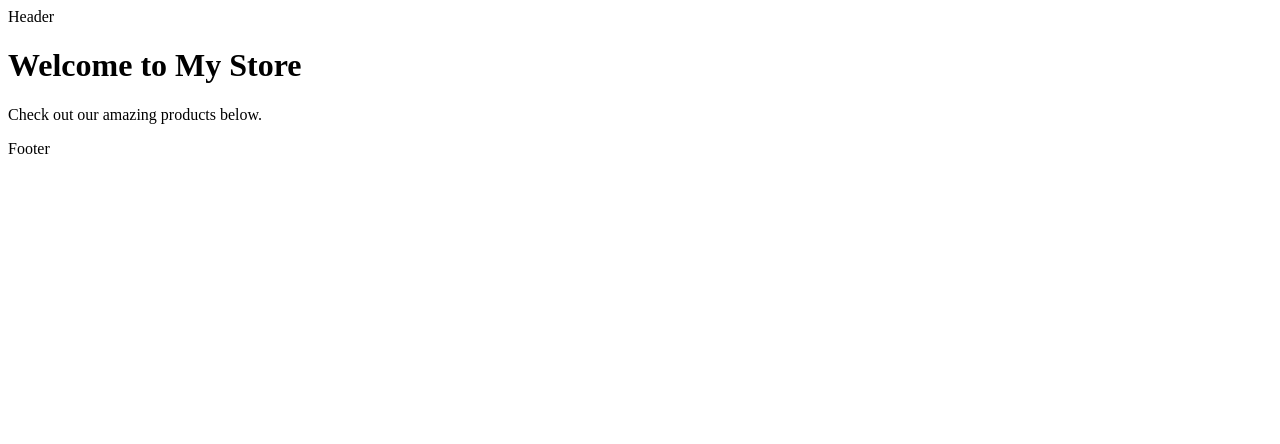
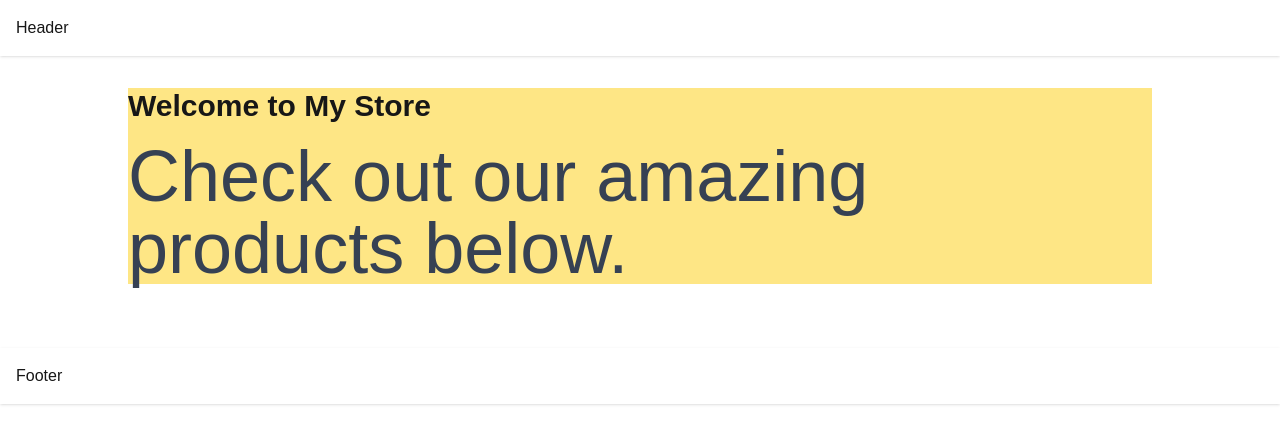
Before and after one commit to dev-dabid/next-ecommerce, a Next.js app: page / in a window 1280 px wide. Shown: the top 444 px of the page. Built offline with nearby package versions, Linux system fonts and the light colour scheme.

Commit message:
update: tailwind

```diff
--- a/package.json
+++ b/package.json
@@ -10,18 +10,19 @@
   },
   "dependencies": {
     "next": "16.1.6",
+    "postcss": "^8.5.8",
     "react": "19.2.3",
     "react-dom": "19.2.3"
   },
   "devDependencies": {
-    "@tailwindcss/postcss": "^4",
+    "@tailwindcss/postcss": "^4.2.1",
     "@types/node": "^20",
     "@types/react": "^19",
     "@types/react-dom": "^19",
     "babel-plugin-react-compiler": "1.0.0",
     "eslint": "^9",
     "eslint-config-next": "16.1.6",
-    "tailwindcss": "^4",
+    "tailwindcss": "^4.2.1",
     "typescript": "^5"
   }
 }
--- a/src/app/layout.tsx
+++ b/src/app/layout.tsx
@@ -1,3 +1,5 @@
+import "./globals.css";
+
 export default function RootLayout({
   children,
 }: {
--- a/src/app/page.tsx
+++ b/src/app/page.tsx
@@ -1,6 +1,6 @@
 export default function HomePage() {
   return (
-    <div className="max-w-5xl mx-auto">
+    <div className="max-w-5xl mx-auto bg-amber-200 w-full text-7xl">
       <h1 className="text-3xl font-bold mb-4">Welcome to My Store</h1>
       <p className="text-gray-700">Check out our amazing products below.</p>
     </div>
```
Also changed, not shown: 1 other file (tests, documents, lock files or other folders).
